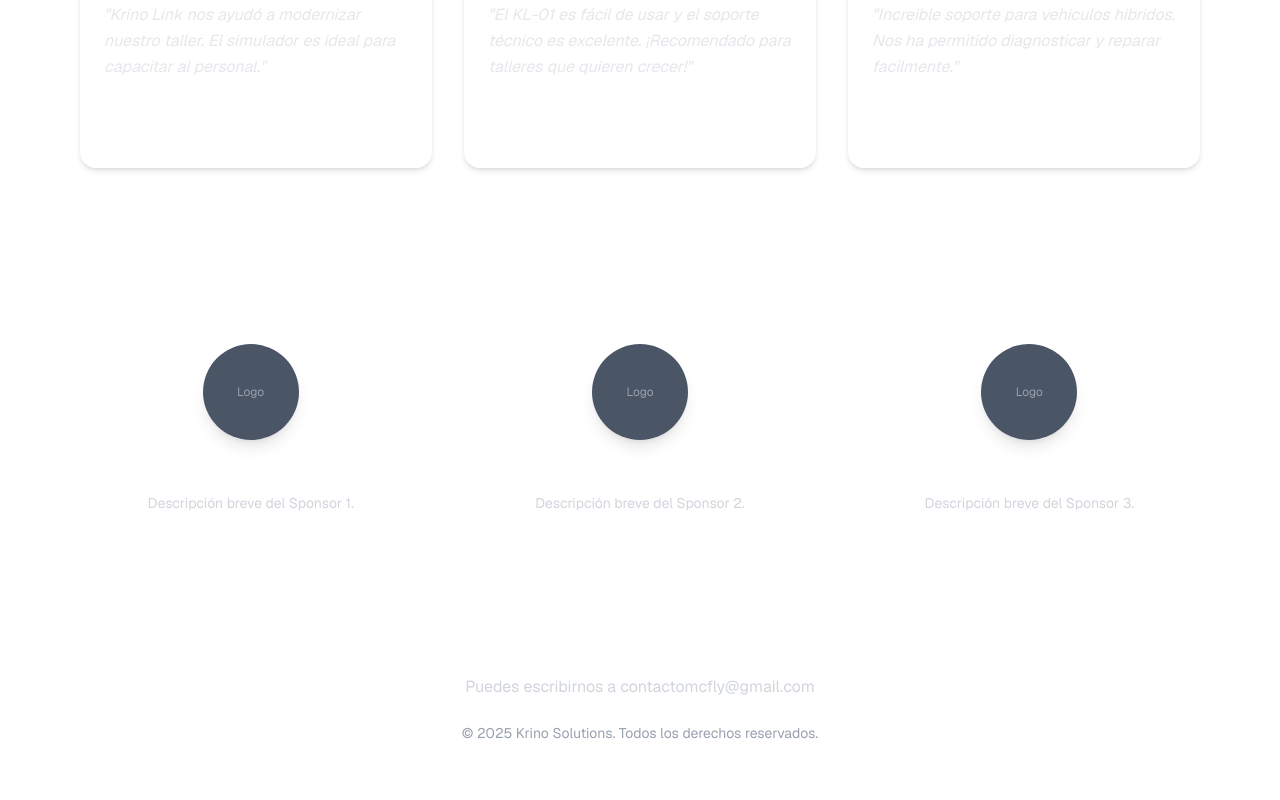
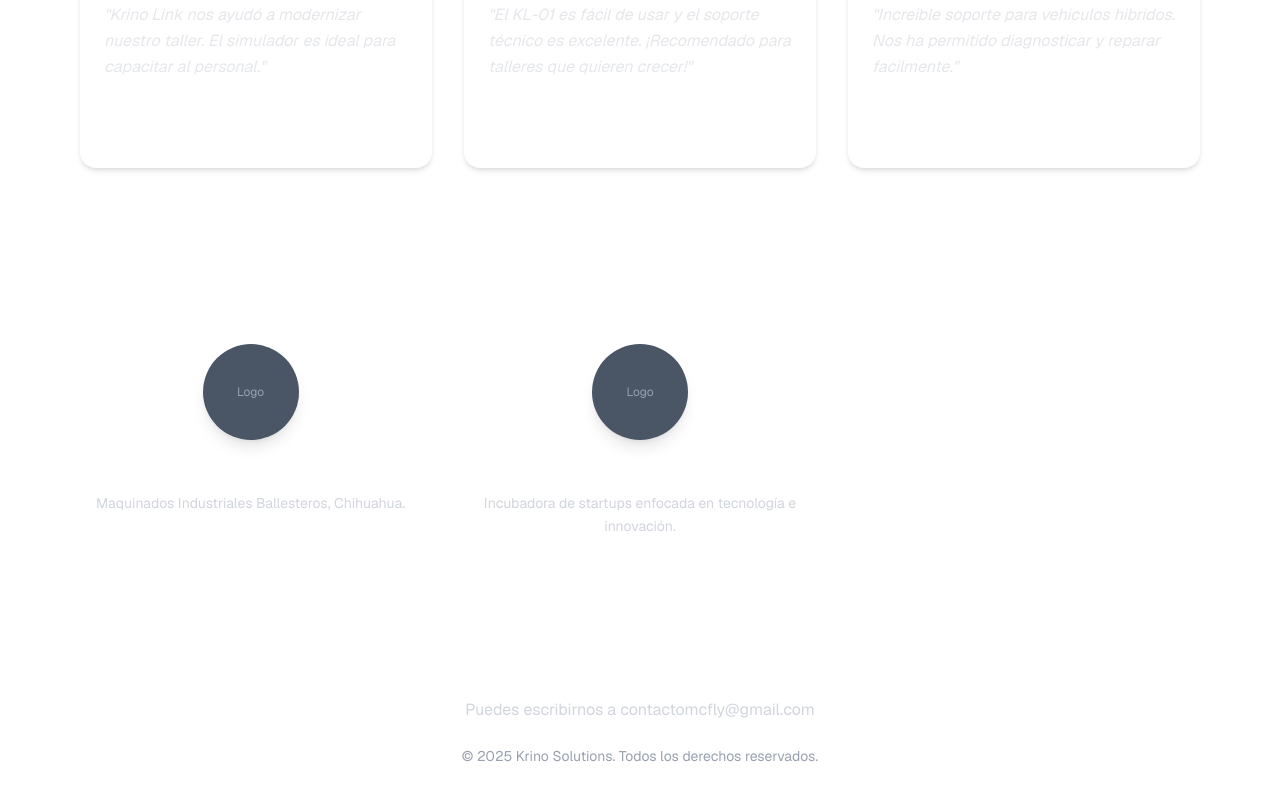
Before and after one commit to IramMcFly/krino-link, a Next.js app: page / in a window 1280 px wide. Shown: the part 2803-3603 px from the top of the page. Built offline with nearby package versions, Linux system fonts and the light colour scheme.

Commit message:
new update

```diff
--- a/components/landingpage.jsx
+++ b/components/landingpage.jsx
@@ -96,16 +96,12 @@ const equipo = [
 // Información de los sponsors en formato de objeto
 const sponsors = [
 	{
-		title: "Sponsor 1",
-		desc: "Descripción breve del Sponsor 1."
+		title: "MIB",
+		desc: "Maquinados Industriales Ballesteros, Chihuahua."
 	},
 	{
-		title: "Sponsor 2",
-		desc: "Descripción breve del Sponsor 2."
-	},
-	{
-		title: "Sponsor 3",
-		desc: "Descripción breve del Sponsor 3."
+		title: "Startup Garden",
+		desc: "Incubadora de startups enfocada en tecnología e innovación."
 	}
 ];
 
```
